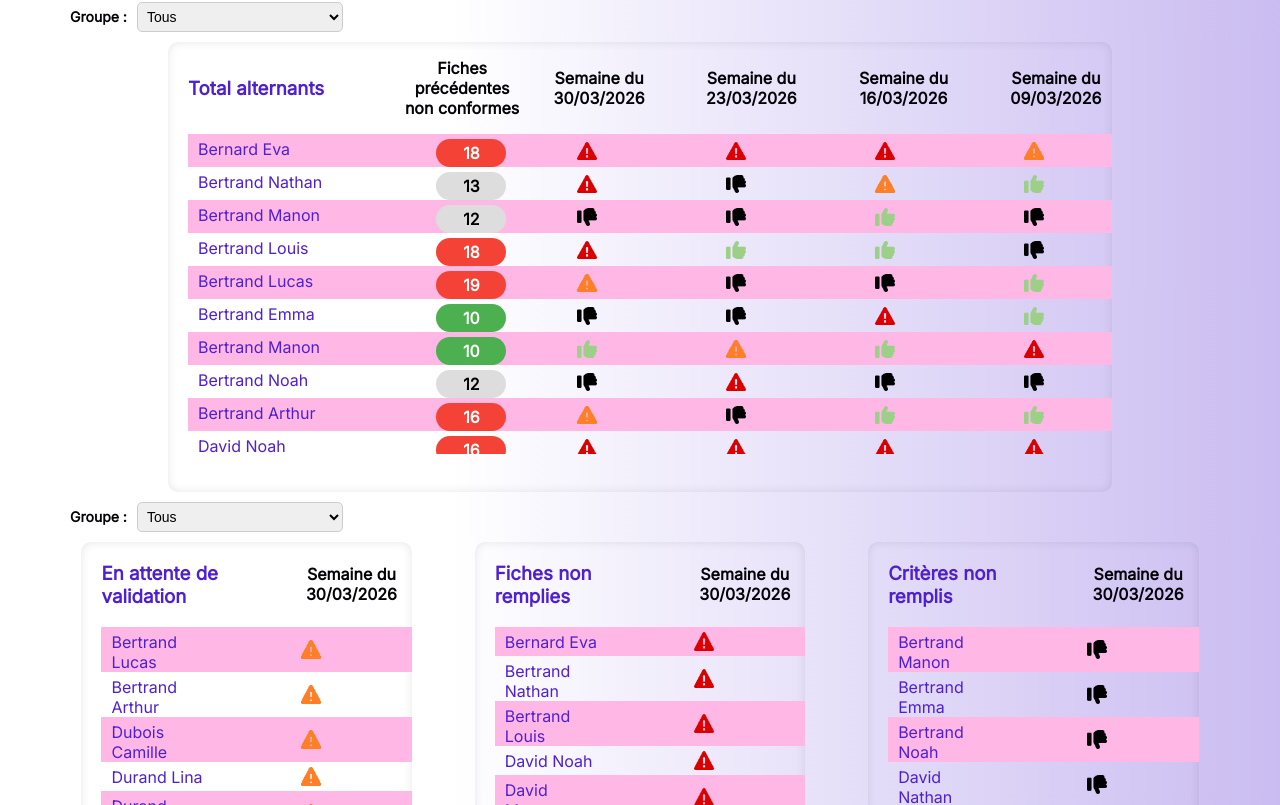
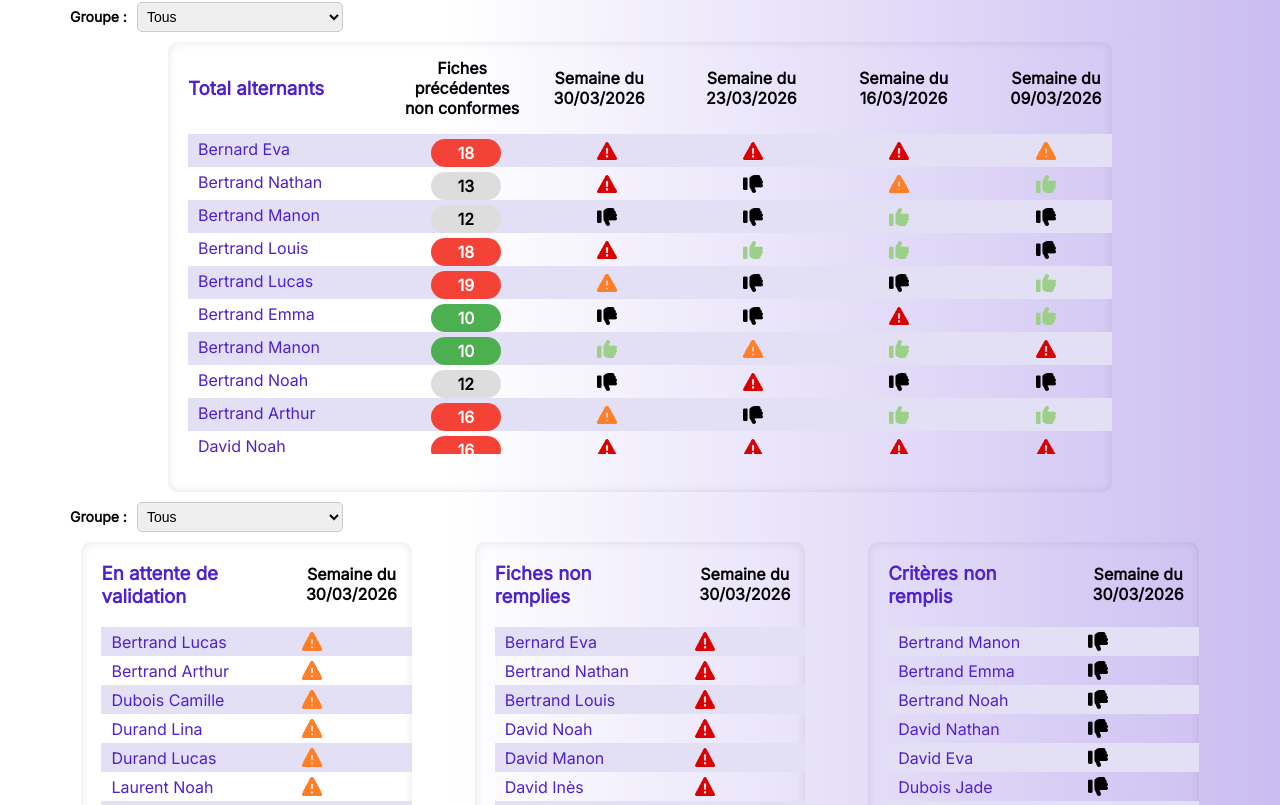
Before and after one commit to paskool87/Projet_GRETA_2, a React app in the folder frontend/: page /BoardAdmin in a window 1280 px wide. Shown: the part 475-1280 px from the top of the page. Built offline with nearby package versions, Linux system fonts and the light colour scheme; sample sign-in values are in the browser's storage; the HTML template or start-up script is replaced by a standard one.

Commit message:
BoardAdmin finition styles

```diff
--- a/frontend/package.json
+++ b/frontend/package.json
@@ -11,6 +11,7 @@
   },
   "dependencies": {
     "@fontsource/inter": "^5.2.8",
+    "@fontsource/manrope": "^5.2.8",
     "react": "^19.2.4",
     "react-dom": "^19.2.4",
     "react-router-dom": "^7.14.0",
--- a/frontend/src/index.scss
+++ b/frontend/src/index.scss
@@ -7,12 +7,12 @@
   --color-accent: #745BBE;
   --color-bg: #FBFBFE;
   --color-text: #040307;
-  --color-line:#ffb8e6;
+  --color-line:#E3E0F5;
   --color-hover:#d400ff;
 
 
   /* Typo */
-  --font-main: inter;
+  --font-main: inter ;
 }
 
 
--- a/frontend/src/main.jsx
+++ b/frontend/src/main.jsx
@@ -4,6 +4,7 @@ import { BrowserRouter as Router } from "react-router-dom";
 
 import App from "./App";
 import "@fontsource/inter";
+
 import "./index.scss";
 
 createRoot(document.getElementById("root")).render(
--- a/frontend/src/pages/BoardAdmin/BoardAdmin.scss
+++ b/frontend/src/pages/BoardAdmin/BoardAdmin.scss
@@ -67,7 +67,7 @@
           }
 
           & .board-admin-main-lists-list-content ul li {
-            grid-template-columns: 0.5fr 1fr;
+            grid-template-columns: 1fr 1fr;
           }
         }
 
@@ -101,12 +101,13 @@
             padding: 0;
             margin: 0;
             & li {
+              width: 100%;
               padding: 5px 5px 0px 10px;
               margin: 0;
               display: grid;
-              grid-template-columns: 1.6fr 0.5fr 1fr 1fr 1fr 1fr;
+              grid-template-columns: 1.9fr 1.1fr  1fr 1fr 1fr 1fr;
+              gap: 50px;
               text-decoration: none;
-              box-sizing: border-box;
 
               & a {
                 color: var(--color-secondary);
@@ -178,7 +179,6 @@
 
 .fiche-date {
   display: flex;
-  justify-content: space-around;
   align-items: center;
   gap: 10px;
   width: 70%;
```
Also changed, not shown: frontend/src/pages/BoardAdmin/index.jsx (+4 -5 lines), 1 other file (tests, documents, lock files or other folders).
